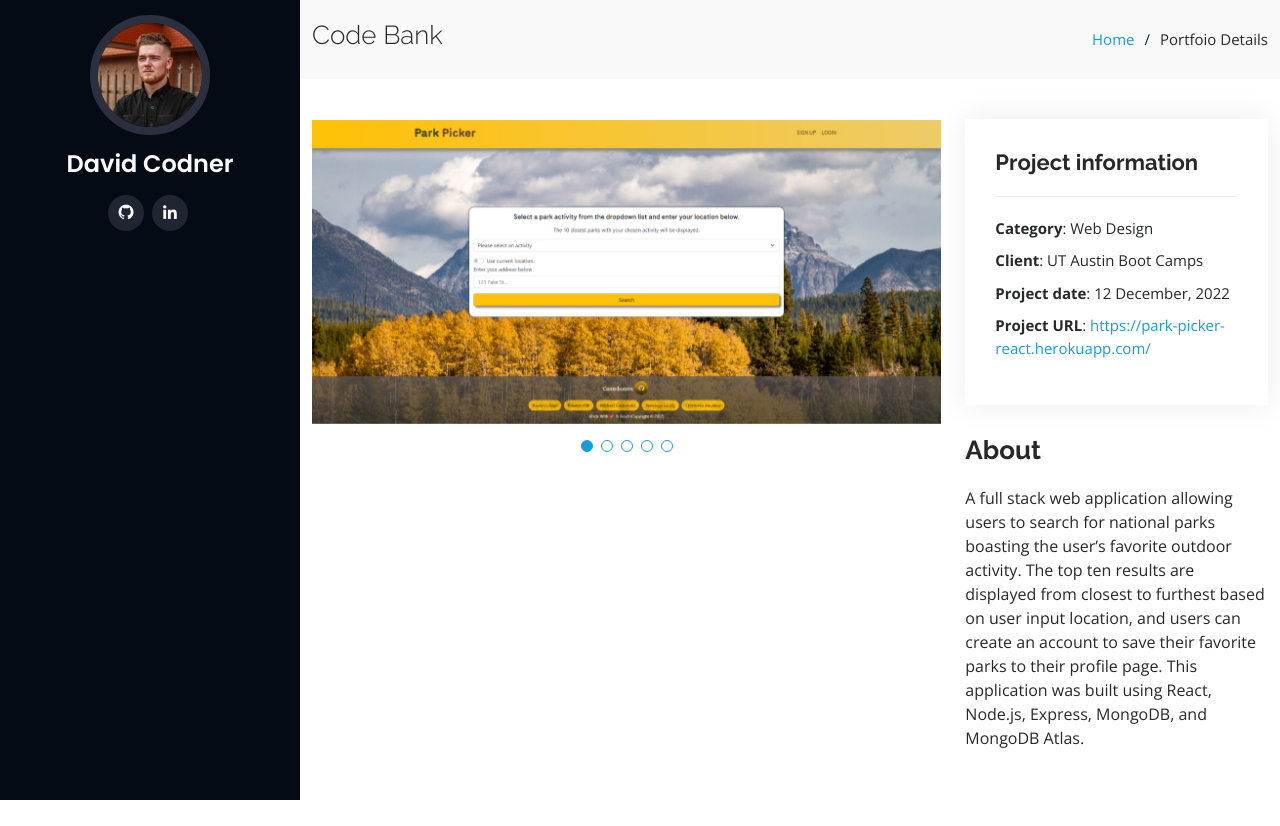
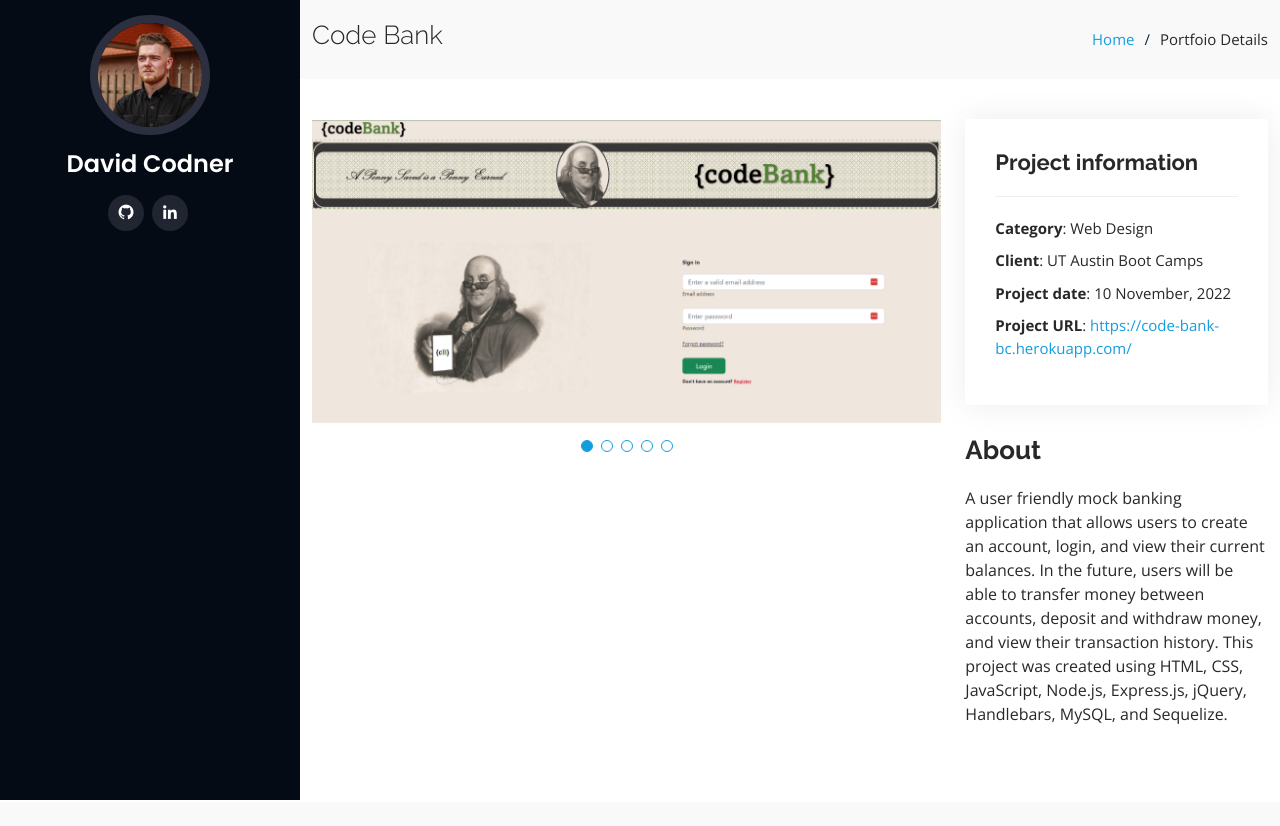
Before and after one commit to dcodner24/Portfolio-v.2, a PHP site: page /detailPages/appDetails/codeBank.html in a window 1280 px wide. After the commit the page ends 800 px from the top, so only its background shows below. Run offline with PHP 8.4, Linux system fonts and the light colour scheme.

Commit message:
Added CodeBank to Projects

```diff
--- a/assets/css/style.css
+++ b/assets/css/style.css
@@ -572,6 +572,7 @@ section {
   position: relative;
   overflow: hidden;
   z-index: 1;
+  border: #41414156 .5px solid;
 }
 
 .portfolio .portfolio-wrap::before {
@@ -585,6 +586,7 @@ section {
   transition: all ease-in-out 0.3s;
   z-index: 2;
   opacity: 0;
+
 }
 
 .portfolio .portfolio-wrap .portfolio-links {
--- a/detailPages/appDetails/codeBank.html
+++ b/detailPages/appDetails/codeBank.html
@@ -102,24 +102,22 @@
               <div class="swiper-wrapper align-items-center">
 
                 <div class="swiper-slide">
-                  <img src="../../assets/img/portfolio/parkPicker2/home.png" alt="Park Picker Homepage Image">
+                  <img src="../../assets/img/portfolio/codeBank/home.png" alt="Code Bank Homepage Image">
                 </div>
 
                 <div class="swiper-slide">
-                  <img src="../../assets/img/portfolio/parkPicker2/searchResults.png"
-                    alt="Park Picker Results Page Image">
+                  <img src="../../assets/img/portfolio/codeBank/signup.png" alt="Code Bank Signup Page Image">
                 </div>
 
                 <div class="swiper-slide">
-                  <img src="../../assets/img/portfolio/parkPicker2/signup.png" alt="Park Picker Signup Page Image">
+                  <img src="../../assets/img/portfolio/codeBank/dashboard.png" alt="Code Bank Dashboard Page Image">
                 </div>
 
                 <div class="swiper-slide">
-                  <img src="../../assets/img/portfolio/parkPicker2/login.png" alt="Park Picker Login Page Image">
+                  <img src="../../assets/img/portfolio/codeBank/checking.png" alt="Code Bank Checking Page Image">
                 </div>
-
                 <div class="swiper-slide">
-                  <img src="../../assets/img/portfolio/parkPicker2/profile.png" alt="Park Picker Profile Page Image">
+                  <img src="../../assets/img/portfolio/codeBank/savings.png" alt="Code Bank Savings Page Image">
                 </div>
 
               </div>
@@ -133,18 +131,15 @@
               <ul>
                 <li><strong>Category</strong>: Web Design</li>
                 <li><strong>Client</strong>: UT Austin Boot Camps</li>
-                <li><strong>Project date</strong>: 12 December, 2022</li>
+                <li><strong>Project date</strong>: 10 November, 2022</li>
                 <li><strong>Project URL</strong>: <a
-                    href="https://park-picker-react.herokuapp.com/">https://park-picker-react.herokuapp.com/</a></li>
+                    href="https://code-bank-bc.herokuapp.com/" target="_blank">https://code-bank-bc.herokuapp.com/</a></li>
               </ul>
             </div>
             <div class="portfolio-description">
               <h2>About</h2>
               <p>
-                A full stack web application allowing users to search for national parks boasting the user’s favorite
-                outdoor activity. The top ten results are displayed from closest to furthest based on user input
-                location, and users can create an account to save their favorite parks to their profile page. This
-                application was built using React, Node.js, Express, MongoDB, and MongoDB Atlas.
+                A user friendly mock banking application that allows users to create an account, login, and view their current balances. In the future, users will be able to transfer money between accounts, deposit and withdraw money, and view their transaction history. This project was created using HTML, CSS, JavaScript, Node.js, Express.js, jQuery, Handlebars, MySQL, and Sequelize.
               </p>
             </div>
           </div>
--- a/detailPages/appDetails/parkPicker2.html
+++ b/detailPages/appDetails/parkPicker2.html
@@ -135,7 +135,7 @@
                 <li><strong>Client</strong>: UT Austin Boot Camps</li>
                 <li><strong>Project date</strong>: 12 December, 2022</li>
                 <li><strong>Project URL</strong>: <a
-                    href="https://park-picker-react.herokuapp.com/">https://park-picker-react.herokuapp.com/</a></li>
+                    href="https://park-picker-react.herokuapp.com/" target="_blank">https://park-picker-react.herokuapp.com/</a></li>
               </ul>
             </div>
             <div class="portfolio-description">
--- a/detailPages/detailTemplate.html
+++ b/detailPages/detailTemplate.html
@@ -133,9 +133,9 @@
               <ul>
                 <li><strong>Category</strong>: Web Design</li>
                 <li><strong>Client</strong>: UT Austin Boot Camps</li>
-                <li><strong>Project date</strong>: 12 December, 2022</li>
+                <li><strong>Project date</strong>: 10 December, 2022</li>
                 <li><strong>Project URL</strong>: <a
-                    href="https://park-picker-react.herokuapp.com/">https://park-picker-react.herokuapp.com/</a></li>
+                    href="https://park-picker-react.herokuapp.com/" target="_blank">https://park-picker-react.herokuapp.com/</a></li>
               </ul>
             </div>
             <div class="portfolio-description">
```
Also changed, not shown: index.html (+13 -13 lines), assets/img/portfolio/codeBank/checking.png (added), assets/img/portfolio/codeBank/dashboard.png (added), assets/img/portfolio/codeBank/home.png (added), assets/img/portfolio/codeBank/savings.png (added), assets/img/portfolio/codeBank/signup.png (added).
